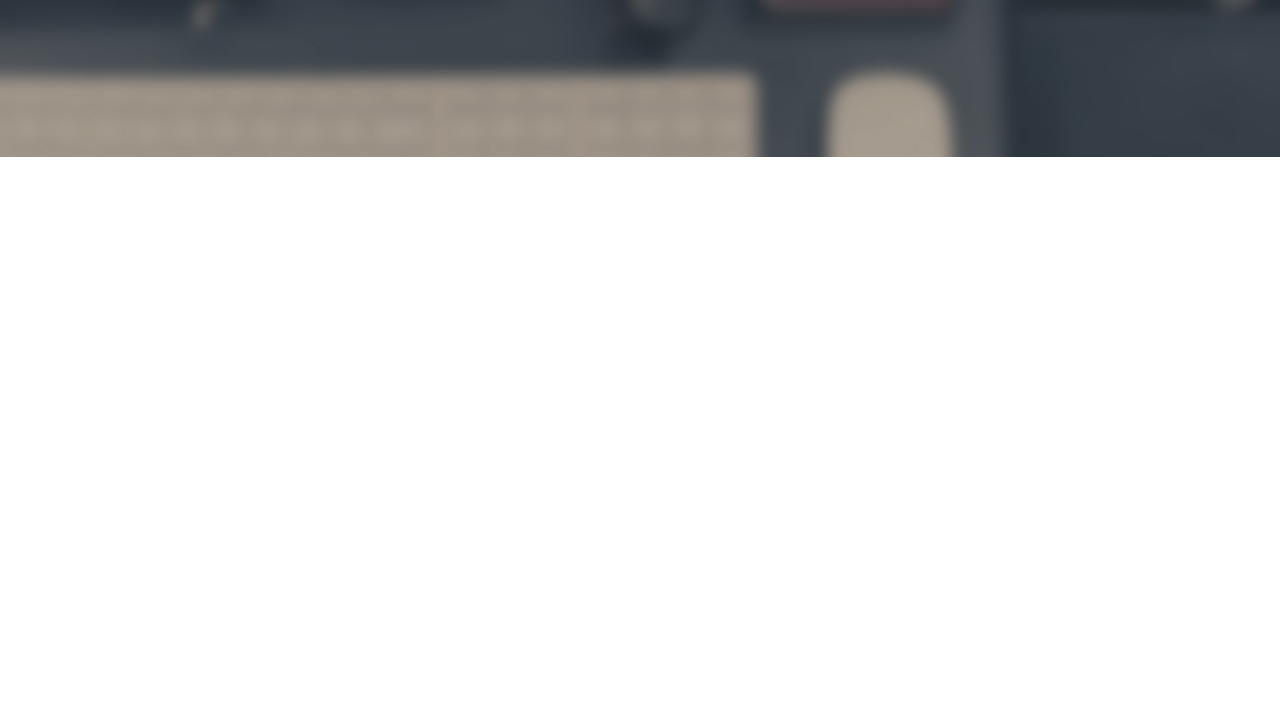
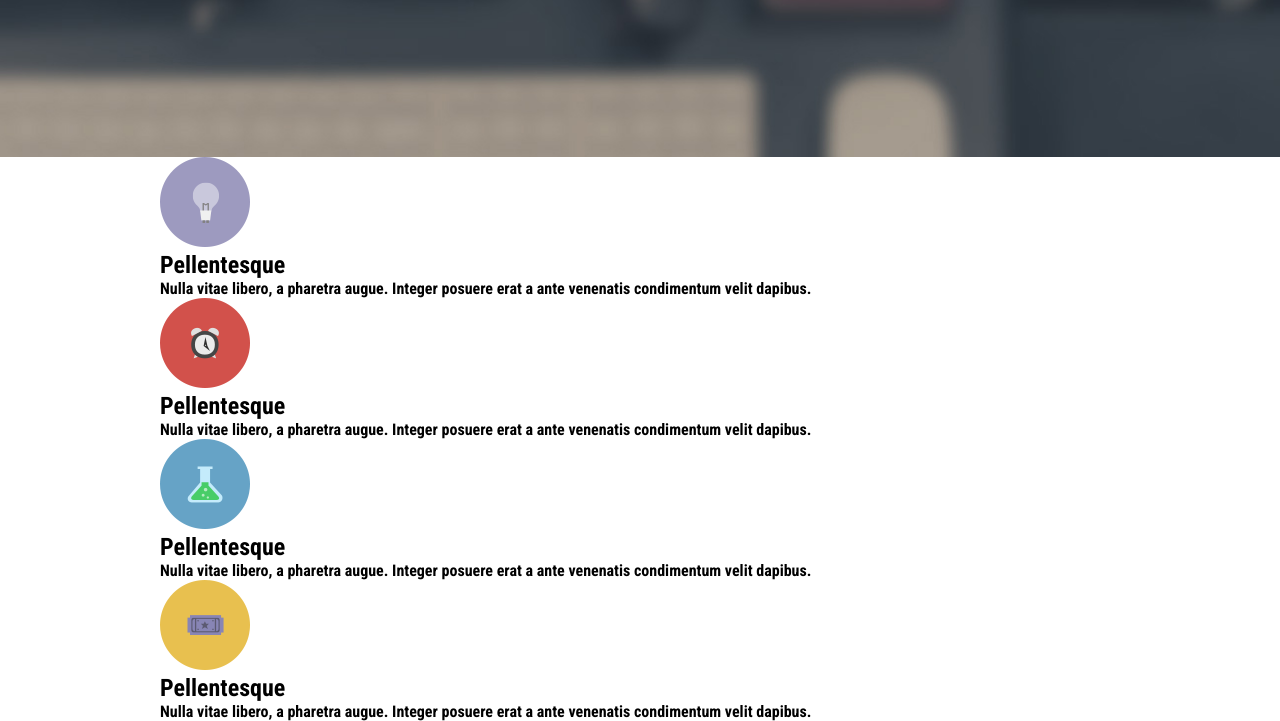
Before and after one commit to GustovAlex/template, a plain HTML site: page src/index.html in a window 1280 px wide. Shown: the part 560-1281 px from the top of the page. Before the commit the page ends 800 px from the top, so only its background shows below. Drawn offline with nearby package versions, Linux system fonts and the light colour scheme; files that its build step writes are made by us from their sources.

Commit message:
section journal, html done

```diff
--- a/src/index.html
+++ b/src/index.html
@@ -1,6 +1,5 @@
 <!DOCTYPE html>
 <html lang="en">
-
     <head>
         <meta charset="UTF-8" />
         <meta name="viewport" content="width=device-width, initial-scale=1.0" />
@@ -11,17 +10,16 @@
         <link rel="stylesheet" href="main.css" />
         <link
             href="https://fonts.googleapis.com/css?family=Roboto+Condensed:400,700|Roboto+Slab:400,700|Roboto:400,700&display=swap"
-    rel="stylesheet" />
+            rel="stylesheet"
+        />
     </head>
 
     <body>
-
         <!-- header -->
 
         <header id="home">
-    <div class="content">
+            <div class="conteiner">
                 <div class="head">
-
                     <div class="head_logo">
                         Marble
                     </div>
@@ -35,12 +33,12 @@
                         <nav class="head_menu">
                             <ul>
                                 <li>
-                <a href="#home">
+                                    <a href="#">
                                         Home
                                     </a>
                                 </li>
                                 <li>
-                <a href="#about">
+                                    <a href="#">
                                         About
                                     </a>
                                 </li>
@@ -73,7 +71,7 @@
             <!-- title -->
 
             <div id="about" class="title_background">
-      <div class="title content">
+                <div class="title conteiner">
                     <h1>
                         We are a digital & branding agency based in London.
                     </h1>
@@ -85,12 +83,56 @@
                     </div>
                 </div>
             </div>
-
         </header>
 
-  <!-- section title -->
+        <!-- section journal -->
 
+        <section id="journal" class="conteiner">
+            <div class="content">
+                <div class="content_item">
+                    <img src="images/circle1.png" alt="icon1" />
+                    <h2>
+                        Pellentesque
+                    </h2>
+                    <p>
+                        Nulla vitae libero, a pharetra augue. Integer posuere
+                        erat a ante venenatis condimentum velit dapibus.
+                    </p>
+                </div>
 
+                <div class="content_item">
+                    <img src="images/circle2.png" alt="icon2" />
+                    <h2>
+                        Pellentesque
+                    </h2>
+                    <p>
+                        Nulla vitae libero, a pharetra augue. Integer posuere
+                        erat a ante venenatis condimentum velit dapibus.
+                    </p>
+                </div>
+
+                <div class="content_item">
+                    <img src="images/circle3.png" alt="icon3" />
+                    <h2>
+                        Pellentesque
+                    </h2>
+                    <p>
+                        Nulla vitae libero, a pharetra augue. Integer posuere
+                        erat a ante venenatis condimentum velit dapibus.
+                    </p>
+                </div>
+
+                <div class="content_item">
+                    <img src="images/circle4.png" alt="icon4" />
+                    <h2>
+                        Pellentesque
+                    </h2>
+                    <p>
+                        Nulla vitae libero, a pharetra augue. Integer posuere
+                        erat a ante venenatis condimentum velit dapibus.
+                    </p>
+                </div>
+            </div>
+        </section>
     </body>
-
 </html>
--- a/src/styles/main.less
+++ b/src/styles/main.less
@@ -24,7 +24,7 @@
     margin: 0;
 }
 
-.content {
+.conteiner {
     max-width: 75%;
     margin: 0 auto;
 }
@@ -33,7 +33,6 @@
 
 #home {
     background: #e5e5e5;
-
 }
 
 .head {
@@ -78,7 +77,7 @@
 // media for header
 
 @media screen and (max-width: 768px) {
-  .content {
+    .conteiner {
         max-width: 100%;
         margin: 0 auto;
     }
@@ -118,7 +117,7 @@
 
                 &::after,
                 &::before {
-          content: '';
+                    content: "";
                     display: block;
                     width: 26px;
                     height: 6px;
@@ -146,7 +145,7 @@
                 }
             }
 
-      input:checked~.head_menu {
+            input:checked ~ .head_menu {
                 height: 169px;
                 transition: height 0.4s ease;
             }
@@ -262,14 +261,11 @@
         padding: 60px 0 30px 0;
 
         h1 {
-
             padding-bottom: 30px;
         }
 
         p {
             display: none;
         }
-
-
     }
 }
```
Also changed, not shown: src/images/circle1.png (added), src/images/circle2.png (added), src/images/circle3.png (added), src/images/circle4.png (added). Lines whose indentation alone changed are shown as unchanged.
